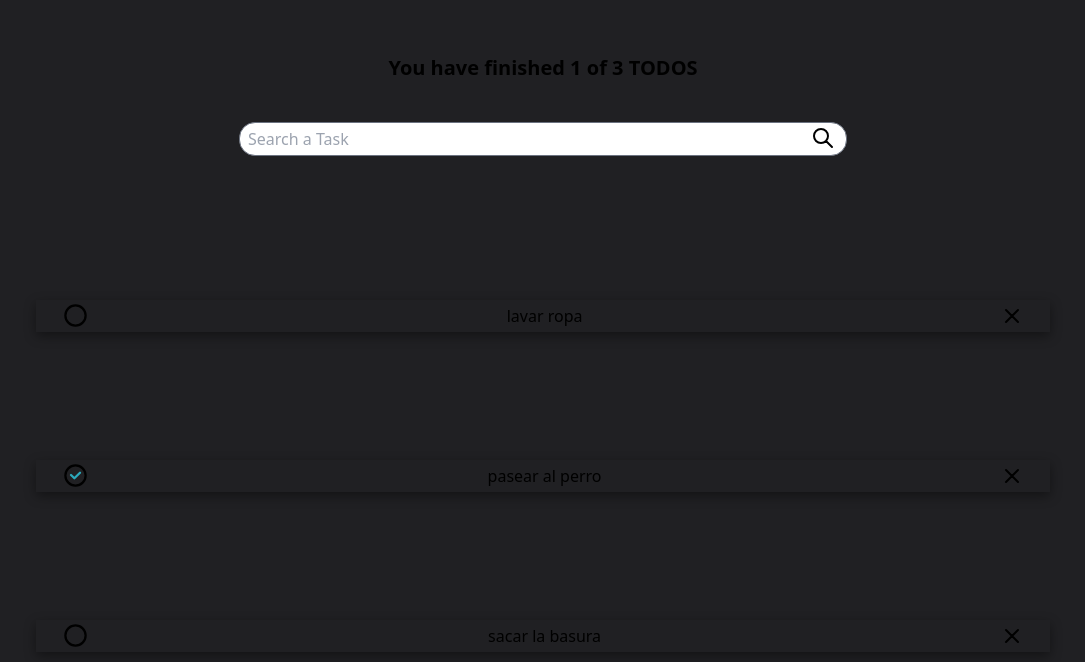
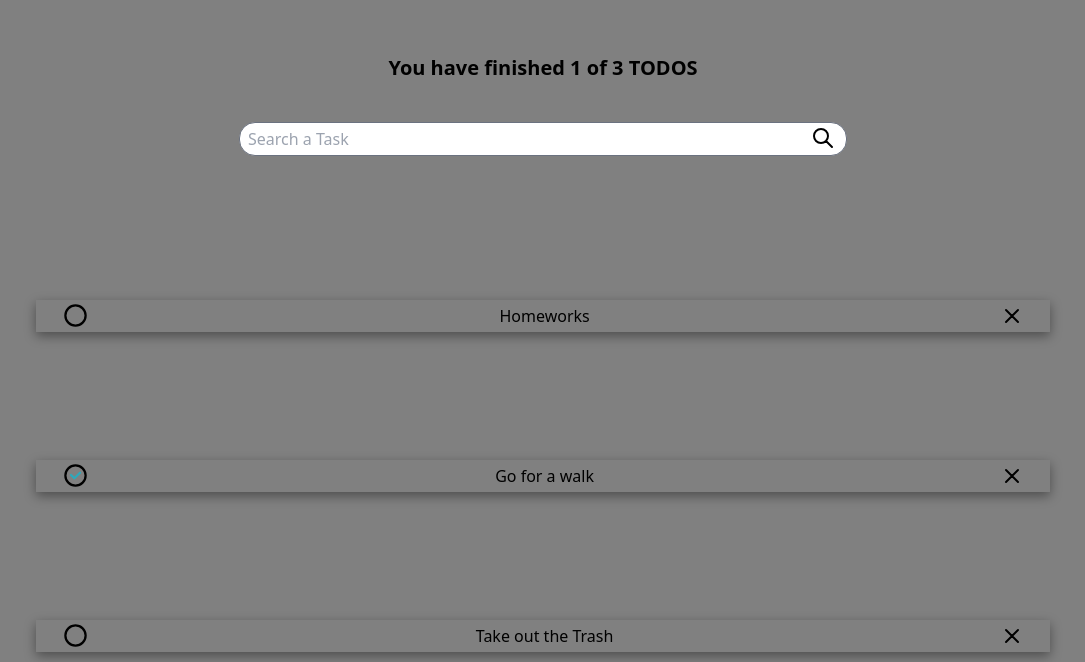
Before and after one commit to Ernestoc14/Curso-React-Platzi, a React (Vite) app in the folder TODO_React_App/: page / in a window 1280 px wide. Shown: the part 138-800 px from the top of the page, without its empty margins (97-1182 px from the left). Built offline with nearby package versions, Linux system fonts and the light colour scheme.

Commit message:
ToDo Search Function Added

```diff
--- a/TODO_React_App/src/App.jsx
+++ b/TODO_React_App/src/App.jsx
@@ -7,9 +7,9 @@ import React from 'react'
 import './App.css';
 
 const todos = [
-  { text: 'lavar ropa', done: false },
-  { text: 'pasear al perro', done: true },
-  { text: 'sacar la basura', done: false }
+  { text: 'Homeworks', done: false },
+  { text: 'Go for a walk', done: true },
+  { text: 'Take out the Trash', done: false }
 ];
 
 function App() {
@@ -17,9 +17,15 @@ function App() {
   const [searchValue, setSearchValue] = React.useState('')
 
   const doneToDos = toDos.filter(todos => todos.done).length
-  console.log(doneToDos)
   const totalToDos = toDos.length
 
+  const searchedToDos = toDos.filter(
+    (todo) => {
+      const toDoText = todo.text.toLowerCase()
+      const searchText = searchValue.toLowerCase()
+      return toDoText.includes(searchText)
+    }
+  )
   return (
     <>
       <ToDoCounter
@@ -31,7 +37,7 @@ function App() {
         setSearchValue={setSearchValue}
       />
       <ToDoList>
-        {todos.map(todo => (
+        {searchedToDos.map(todo => (
           <ToDoItem
             key={todo.text}
             text={todo.text}
--- a/TODO_React_App/src/index.css
+++ b/TODO_React_App/src/index.css
@@ -3,6 +3,7 @@
 @tailwind utilities;
 
 body{
-    background: #202023;
-    /* white mode: F0E7DB  */
+    /* background: #202023;
+    white mode: F0E7DB  */
+    background: gray;
 }
```
